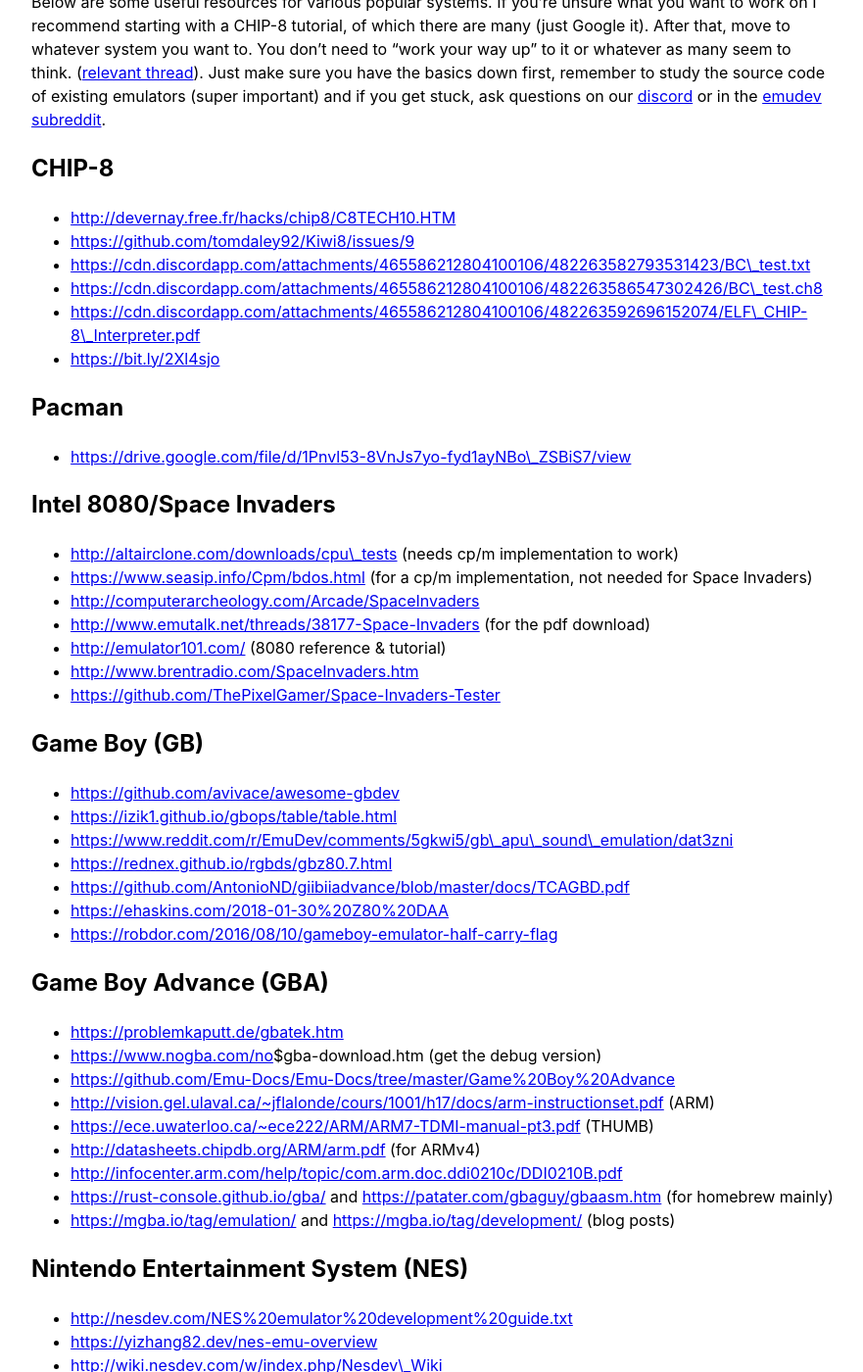
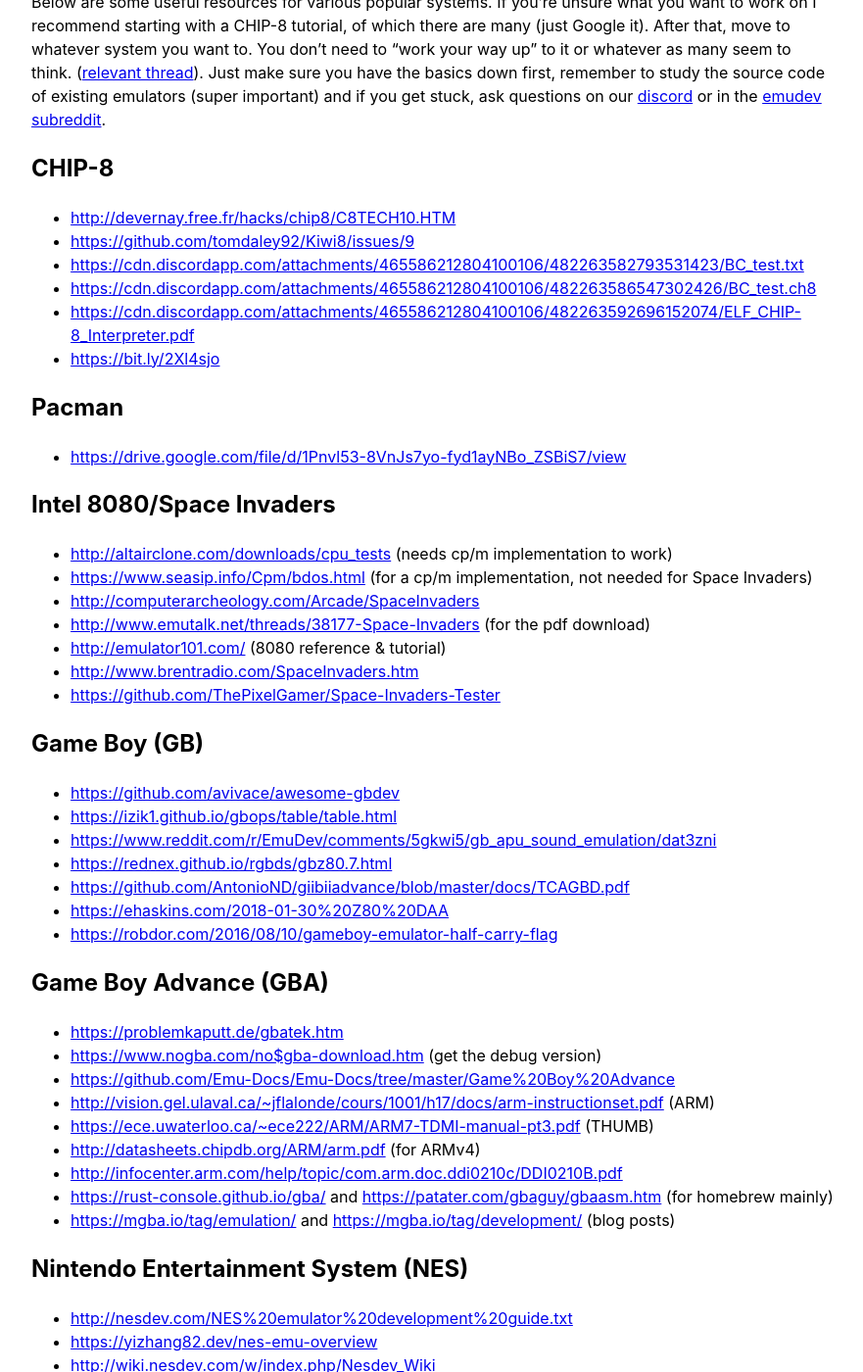
Before and after one commit to emudev-org/emudev.org, a Jekyll site: the page built from documentation.md, in a window 1280 px wide and 1400 px high, scrolled down 197 px. Shown: the whole window at 98% size, without its empty margins (198-1079 px from the left). Built offline with Jekyll 4.4.1, drawn with Linux system fonts in a browser that asks for light colours; our own code applies the rules of GitHub Pages for plain Markdown files; some of the changed text lies outside the part shown.

```diff
--- a/documentation.md
+++ b/documentation.md
@@ -9,16 +9,16 @@ Below are some useful resources for various popular systems. If you're unsure wh
 ## CHIP-8
 - <http://devernay.free.fr/hacks/chip8/C8TECH10.HTM>
 - <https://github.com/tomdaley92/Kiwi8/issues/9>
-- <https://cdn.discordapp.com/attachments/465586212804100106/482263582793531423/BC\_test.txt>
-- <https://cdn.discordapp.com/attachments/465586212804100106/482263586547302426/BC\_test.ch8>
-- <https://cdn.discordapp.com/attachments/465586212804100106/482263592696152074/ELF\_CHIP-8\_Interpreter.pdf>
+- <https://cdn.discordapp.com/attachments/465586212804100106/482263582793531423/BC_test.txt>
+- <https://cdn.discordapp.com/attachments/465586212804100106/482263586547302426/BC_test.ch8>
+- <https://cdn.discordapp.com/attachments/465586212804100106/482263592696152074/ELF_CHIP-8_Interpreter.pdf>
 - <https://bit.ly/2Xl4sjo>
 
 ## Pacman
-- <https://drive.google.com/file/d/1Pnvl53-8VnJs7yo-fyd1ayNBo\_ZSBiS7/view>
+- <https://drive.google.com/file/d/1Pnvl53-8VnJs7yo-fyd1ayNBo_ZSBiS7/view>
 
 ## Intel 8080/Space Invaders
-- <http://altairclone.com/downloads/cpu\_tests> (needs cp/m implementation to work)
+- <http://altairclone.com/downloads/cpu_tests> (needs cp/m implementation to work)
 - <https://www.seasip.info/Cpm/bdos.html> (for a cp/m implementation, not needed for Space Invaders)
 - <http://computerarcheology.com/Arcade/SpaceInvaders>
 - <http://www.emutalk.net/threads/38177-Space-Invaders> (for the pdf download)
@@ -29,7 +29,7 @@ Below are some useful resources for various popular systems. If you're unsure wh
 ## Game Boy (GB)
 - <https://github.com/avivace/awesome-gbdev>
 - <https://izik1.github.io/gbops/table/table.html>
-- <https://www.reddit.com/r/EmuDev/comments/5gkwi5/gb\_apu\_sound\_emulation/dat3zni>
+- <https://www.reddit.com/r/EmuDev/comments/5gkwi5/gb_apu_sound_emulation/dat3zni>
 - <https://rednex.github.io/rgbds/gbz80.7.html>
 - <https://github.com/AntonioND/giibiiadvance/blob/master/docs/TCAGBD.pdf>
 - <https://ehaskins.com/2018-01-30%20Z80%20DAA>
@@ -49,20 +49,20 @@ Below are some useful resources for various popular systems. If you're unsure wh
 ## Nintendo Entertainment System (NES)
 - <http://nesdev.com/NES%20emulator%20development%20guide.txt>
 - <https://yizhang82.dev/nes-emu-overview>
-- <http://wiki.nesdev.com/w/index.php/Nesdev\_Wiki>
+- <http://wiki.nesdev.com/w/index.php/Nesdev_Wiki>
 
 ## PlayStation (PS1/PSX)
 - <https://github.com/simias/psx-guide> (Guide to get you started. Rendered pdf: <https://goo.gl/z5zQ2W>)
 - <https://problemkaputt.de/psx-spx.htm> (Most complete source of info)
 - <http://wiki.psxdev.ru/index.php/BIOS> (translated: <https://goo.gl/cDyVGq>)
-- <http://emulation.gametechwiki.com/index.php/PS1\_Tests> (see link below on how to load them)
+- <http://emulation.gametechwiki.com/index.php/PS1_Tests> (see link below on how to load them)
 - <http://www.emulatronia.com/doctec/consolas/psx/exeheader.txt> (also see "CDROM File Formats" section in psx-spx)
 - <http://hitmen.c02.at/files/docs/psx/3467.pdf> CPU Reference Manual (if you want all the nitty gritty)
 - <https://github.com/ogamespec/psxdev/tree/master/reverse>
-- <http://hitmen.c02.at/html/psx\_docs.html>
-- <http://www.raphnet.net/electronique/psx\_adaptor/Playstation.txt>
+- <http://hitmen.c02.at/html/psx_docs.html>
+- <http://www.raphnet.net/electronique/psx_adaptor/Playstation.txt>
 - <https://github.com/ogamespec/pops-gte> (GTE info)
-- <https://github.com/m35/jpsxdec/blob/readme/jpsxdec/PlayStation1\_STR\_format.txt> (great MDEC & CDROM info)
+- <https://github.com/m35/jpsxdec/blob/readme/jpsxdec/PlayStation1_STR_format.txt> (great MDEC & CDROM info)
 - <https://github.com/PeterLemon/PSX/tree/master> (useful tests in /GPU in particular)
 - <https://github.com/simias/psx-hardware-tests/tree/master/tests>
 
@@ -74,7 +74,7 @@ Below are some useful resources for various popular systems. If you're unsure wh
 
 ## PC/8086
 - <https://software.intel.com/sites/default/files/managed/39/c5/325462-sdm-vol-1-2abcd-3abcd.pdf> (modern but searchable and all in one PDF)
-- <https://edge.edx.org/c4x/BITSPilani/EEE231/asset/8086\_family\_Users\_Manual\_1\_.pdf> (not searchable)
+- <https://edge.edx.org/c4x/BITSPilani/EEE231/asset/8086_family_Users_Manual_1_.pdf> (not searchable)
 
 ## Sega Master System (SMS)
 - <http://baltazarstudios.com/zilog-z80-undocumented-behavior>
@@ -84,4 +84,4 @@ Below are some useful resources for various popular systems. If you're unsure wh
 - Video Hardware: <http://www.smspower.org/Development/VDPRegisters>
 - Sound Hardware: <http://www.smspower.org/Development/SN76489?from=Development.PSG>
 - Lots of simple homebrew test cases: <http://www.smspower.org/Homebrew/NotOnlyWords-SMS>
-- Commodore 64 (C64): <https://www.c64-wiki.com/wiki/Main\_Page>
+- Commodore 64 (C64): <https://www.c64-wiki.com/wiki/Main_Page>
```
Also changed, not shown: other parts of documentation.md (+1 -1 lines), getting_started.md (+3 -3 lines).
